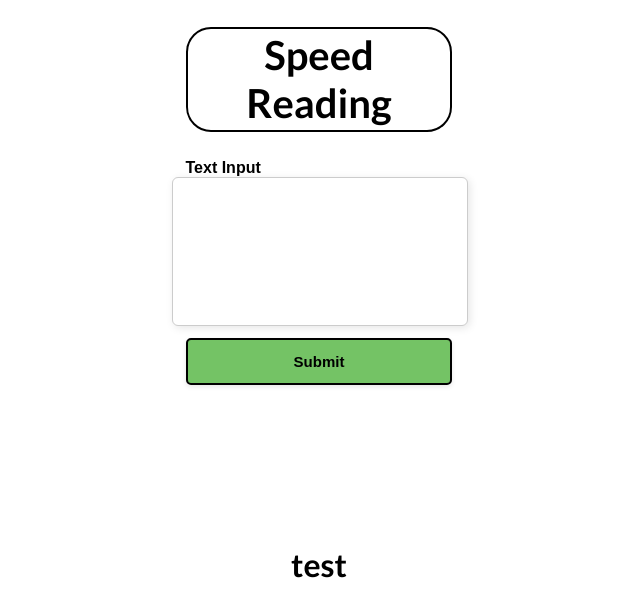
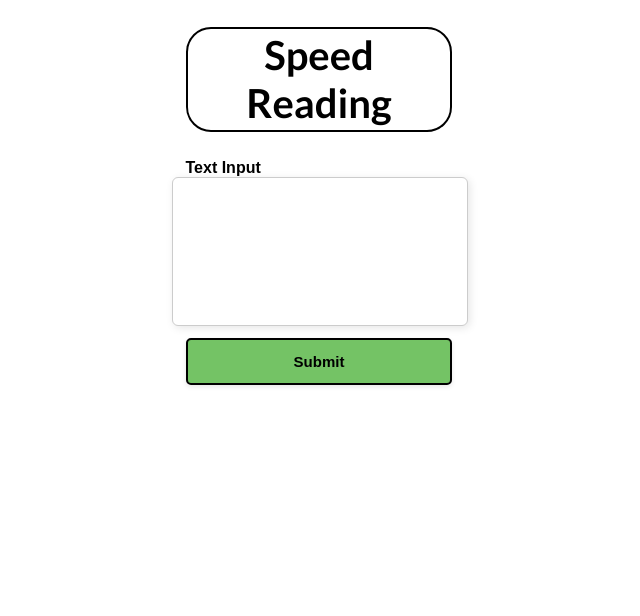
Before and after one commit to Raboro/speed-reading-web, a React (Vite) app: page / in a window 1280 px wide. Shown: the top 616 px of the page, without its empty margins (321-961 px from the left). Built offline with nearby package versions, Linux system fonts and the light colour scheme.

Commit message:
feat(App): :sparkles: changed word after 1s

```diff
--- a/src/App.tsx
+++ b/src/App.tsx
@@ -1,4 +1,4 @@
-import { useState } from 'react';
+import { useEffect, useState } from 'react';
 import './App.css';
 import { Heading } from './components/Heading/Heading.tsx';
 import { TextInput } from './components/TextInput/TextInput.tsx';
@@ -7,15 +7,27 @@ import { Word } from './components/Word/Word.tsx';
 
 function App() {
   const [text, setText] = useState<Text>(new Text(''));
+  const [word, setWord] = useState<string>('');
+
   const collectText = (collectedText: string) => {
     setText(new Text(collectedText));
   };
+
+  useEffect(() => {
+    const timeout = setTimeout(() => {
+      setWord(text.get());
+      console.debug(word);
+    }, 1000); // 1s
+    return () => {
+      clearTimeout(timeout);
+    };
+  }, [text, word]);
 
   return (
     <div className="mainContainer">
       <Heading />
       <TextInput collectText={collectText} />
-      <Word word="test" />
+      <Word word={word} />
     </div>
   );
 }
```
